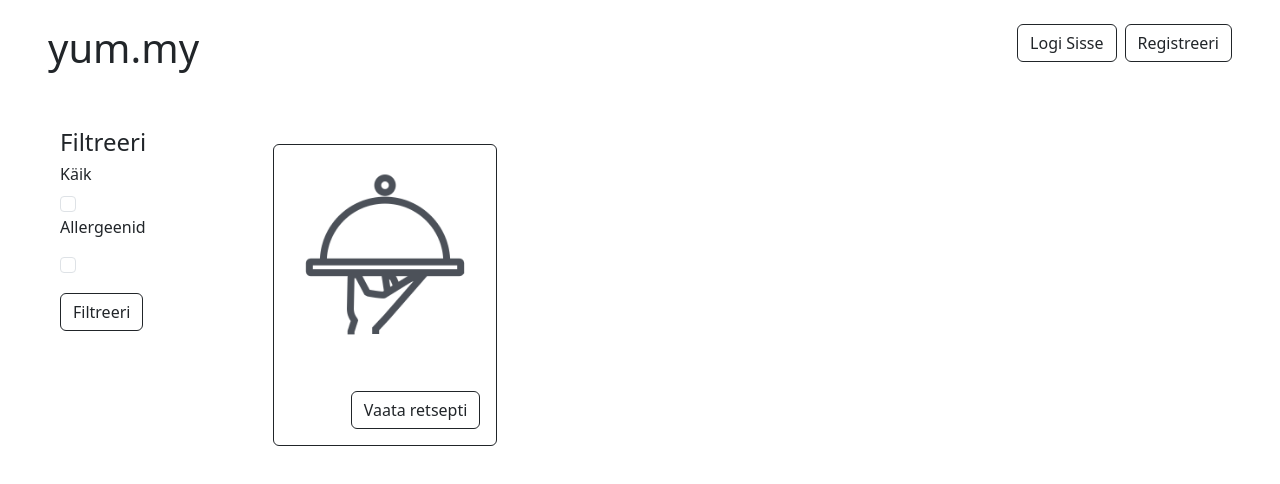
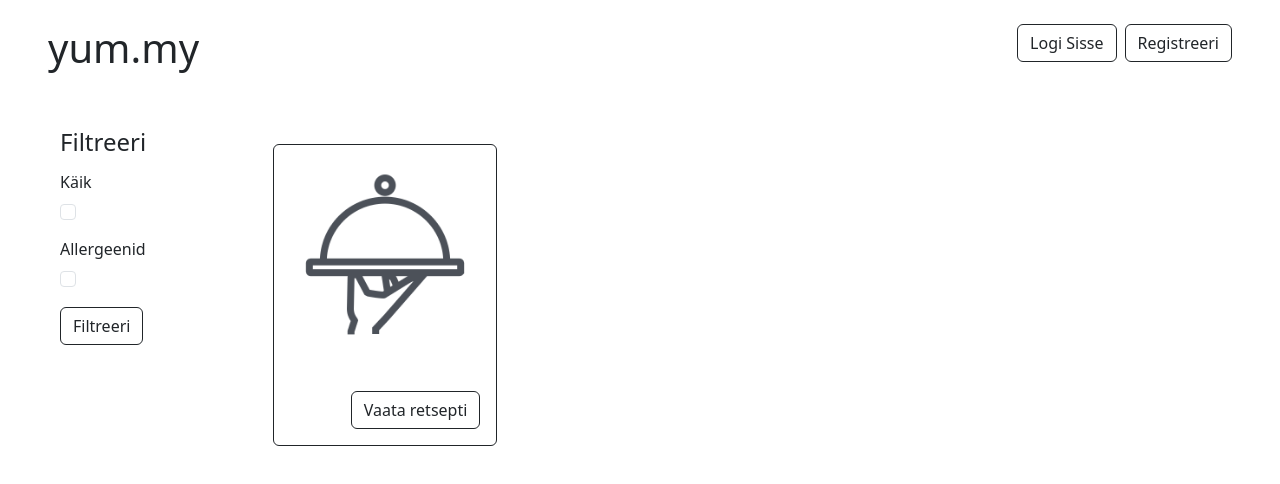
Before and after one commit to janetreima/yummyfront, a Vue app: page / in a window 1280 px wide. Shown: the top 484 px of the page. Built offline with nearby package versions, Linux system fonts and the light colour scheme; no server answers.

Commit message:
Filter wip - dynamic checkboxes

```diff
--- a/src/assets/style.css
+++ b/src/assets/style.css
@@ -1,3 +1,7 @@
 .custom-size {
     height: 20px !important;
 }
+
+.hover-cursor {
+    cursor: pointer;
+}
--- a/src/components/Filter.vue
+++ b/src/components/Filter.vue
@@ -2,19 +2,21 @@
   <h4>
     Filtreeri
   </h4>
-  <h6>
+  <h6 class="mt-3">
     Käik
   </h6>
+  <div class="mt-2">
   <div v-for="course in courses" :key="course.id"  class="form-check">
     <input class="form-check-input" type="checkbox" value="">
     <label class="form-check-label" for="flexCheckDefault">
       {{ course.name }}
     </label>
   </div>
-  <h6>
+  </div>
+  <h6 class="mt-3">
     Allergeenid
   </h6>
-  <div class="mt-3">
+  <div class="mt-2">
     <div v-for="allergen in allergens" :key="allergen.allergenId"  class="form-check">
       <input class="form-check-input" type="checkbox" value="">
       <label class="form-check-label" for="flexCheckDefault">
--- a/src/views/RecipeView.vue
+++ b/src/views/RecipeView.vue
@@ -2,7 +2,10 @@
   <div class="container-fluid">
     <div class="row">
       <div class="col col-7">
-        <div class="d-flex align-items-center gap-3">
+        <div @click="$router.go(-1)" class="hover-cursor">
+        <font-awesome-icon  :icon="['fas', 'chevron-left']" size="lg" />
+        </div>
+        <div class="d-flex align-items-center gap-3 mt-3">
           <h1>
             {{ recipe.recipeName }}
           </h1>
```
